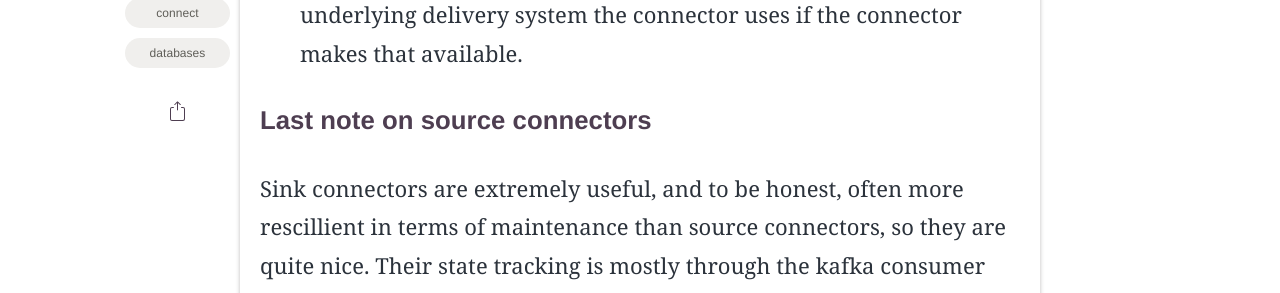
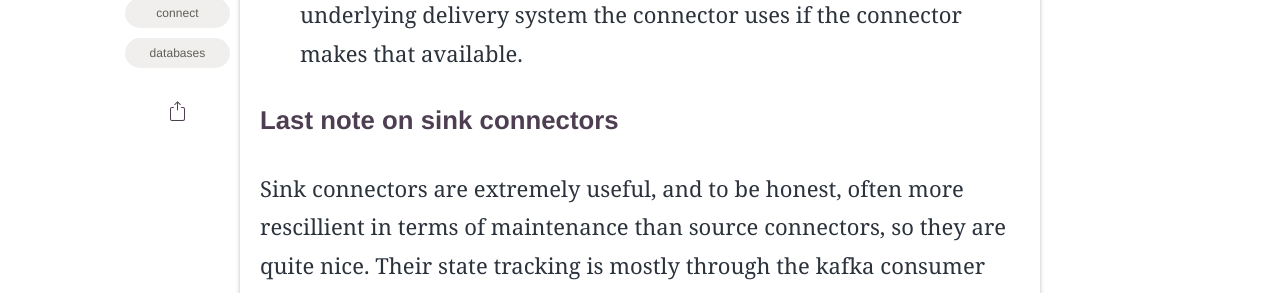
Before and after one commit to abraham-leal/abraham-leal.github.io, a Jekyll site: the page built from _posts/2023-10-10-kconnect-issues-and-magic.markdown, in a window 1280 px wide and 900 px high, scrolled down 12379 px. Shown: the part 154-447 px from the top of the window. Built offline with Jekyll 4.4.1, drawn with Linux system fonts in a browser that asks for light colours; some web fonts are replaced; comment, search, counter and statistics services are not loaded.

Commit message:
typo fix

```diff
--- a/_posts/2023-10-10-kconnect-issues-and-magic.markdown
+++ b/_posts/2023-10-10-kconnect-issues-and-magic.markdown
@@ -134,7 +134,7 @@ There are a few ways to mitigate these issues, at a high level:
 - For http endpoints, ensure the target system can access parallel requests and that you are batching these in an efficient manner (Hello Salesforce Sinks)
 - For vendor end systems that don't behave like a datastore, it ultimately ends upbeing a game of slowing down the connector to match what the end system can tolerate, and batch as efficiently as possible to ensure high throughput of data transfers. You can slow down the connector by tunning fetch settings of the underlying consumers of the connector, and batch better by tunning the underlying delivery system the connector uses if the connector makes that available.
 
-### Last note on source connectors
+### Last note on sink connectors
 
 Sink connectors are extremely useful, and to be honest, often more rescillient in terms of maintenance than source connectors, so they are quite nice. Their state tracking is mostly through the kafka consumer group offset management system, which makes it a breeze to modify the starting point.
 
```
